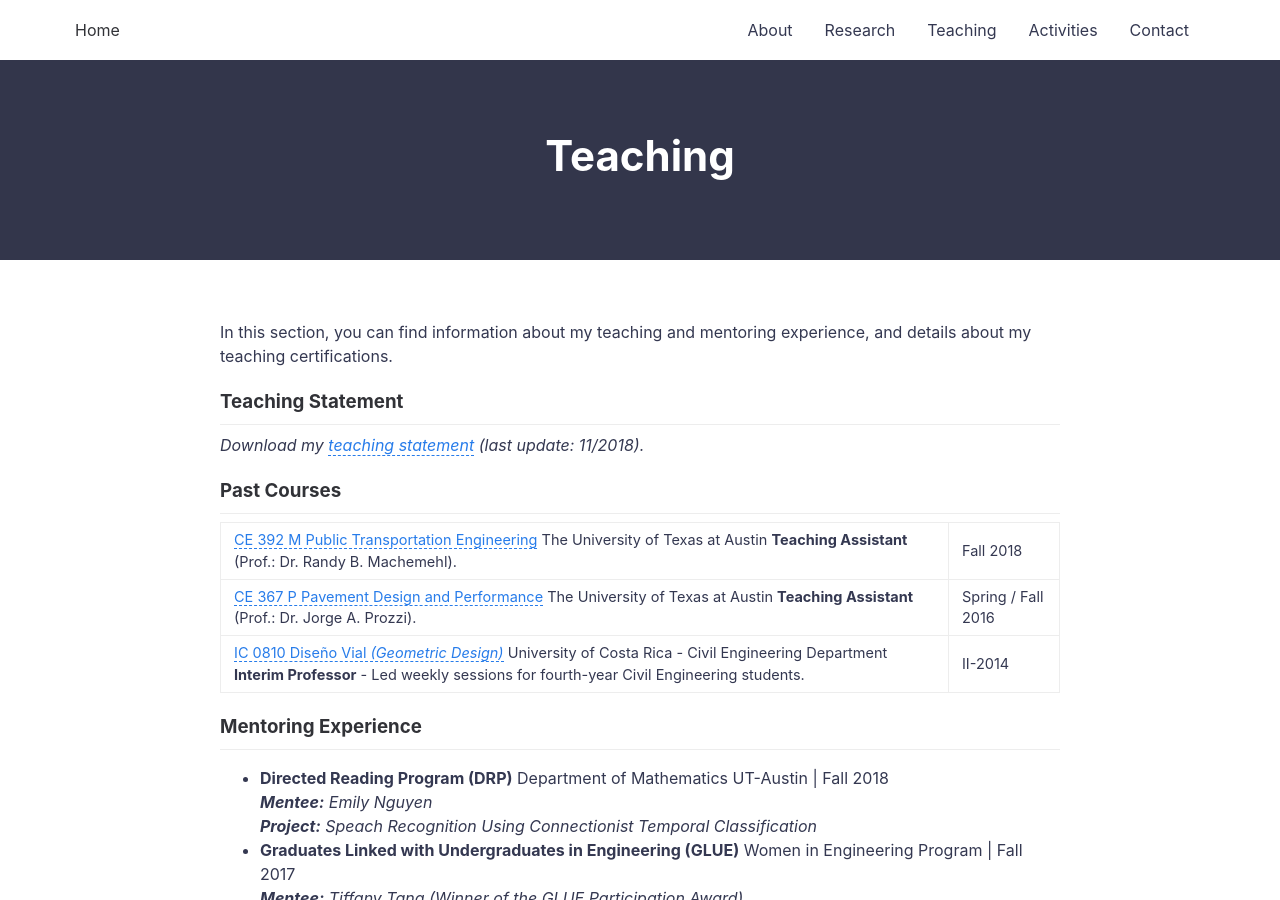
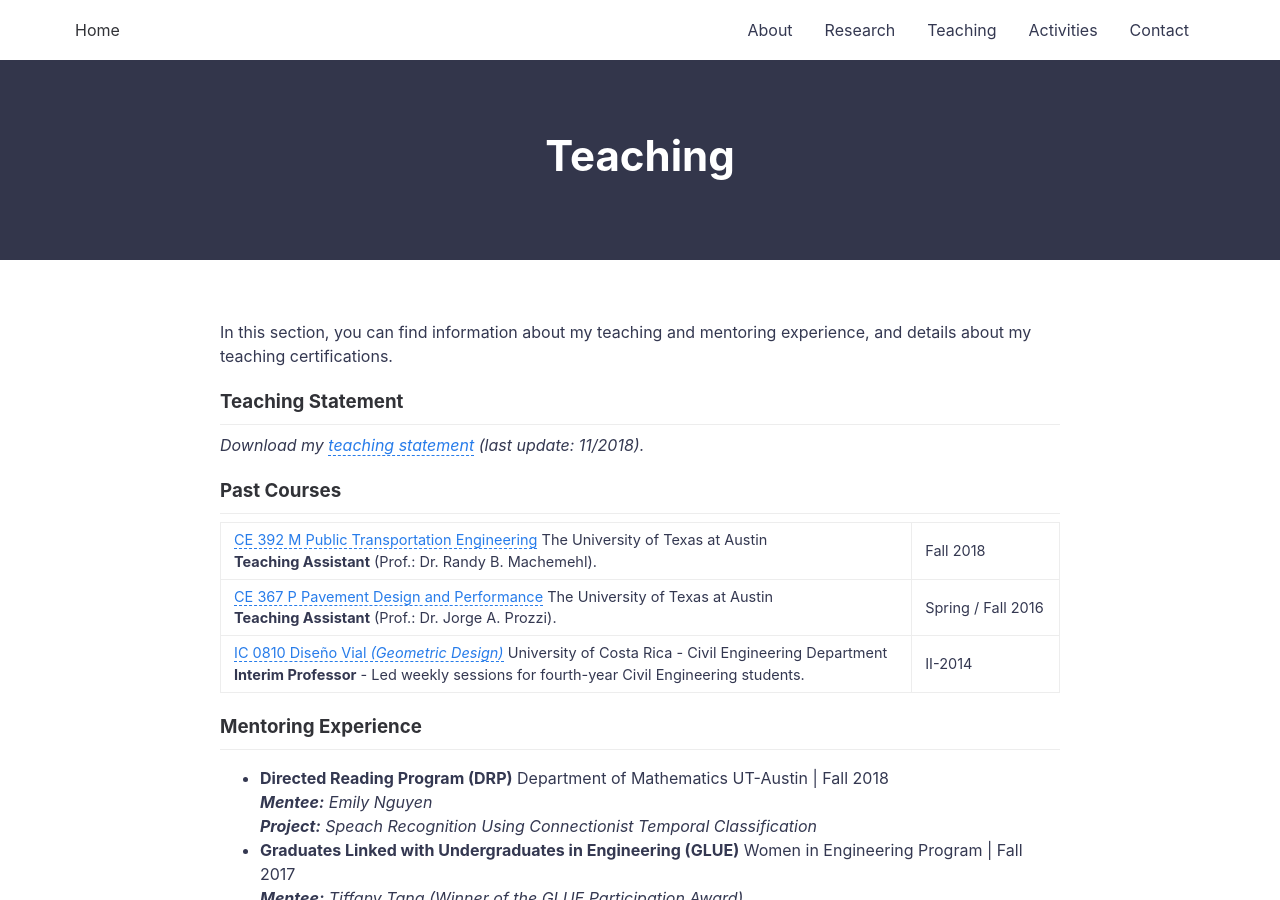
Before and after one commit to nzunigag/nzunigag.github.io, a Jekyll site: the page built from teaching.md, in a window 1280 px wide and 900 px high. Built offline with Jekyll 4.4.1, drawn with Linux system fonts in a browser that asks for light colours.

```diff
--- a/teaching.md
+++ b/teaching.md
@@ -13,9 +13,9 @@ ___
 ### Past Courses
 ___
 
-[CE 392 M Public Transportation Engineering](/downloads/2018_syllabus.pdf) The University of Texas at Austin <b>Teaching Assistant</b> (Prof.: Dr. Randy B. Machemehl). | Fall 2018 <br>
-[CE 367 P Pavement Design and Performance](/downloads/2016_syllabus.pdf) The University of Texas at Austin <b>Teaching Assistant</b> (Prof.: Dr. Jorge A. Prozzi). | Spring / Fall 2016 <br>
-[IC 0810 Diseño Vial <i>(Geometric Design)</i>](/downloads/2014_programa.pdf) University of Costa Rica - Civil Engineering Department <b>Interim Professor</b> - Led weekly sessions for fourth-year Civil Engineering students. | II-2014 <br>
+[CE 392 M Public Transportation Engineering](/downloads/2018_syllabus.pdf) The University of Texas at Austin <br><b>Teaching Assistant</b> (Prof.: Dr. Randy B. Machemehl). | Fall 2018 <br>
+[CE 367 P Pavement Design and Performance](/downloads/2016_syllabus.pdf) The University of Texas at Austin <br><b>Teaching Assistant</b> (Prof.: Dr. Jorge A. Prozzi). | Spring / Fall 2016 <br>
+[IC 0810 Diseño Vial <i>(Geometric Design)</i>](/downloads/2014_programa.pdf) University of Costa Rica - Civil Engineering Department <br><b>Interim Professor</b> - Led weekly sessions for fourth-year Civil Engineering students. | II-2014 <br>
 
 ### Mentoring Experience
 ___
```
